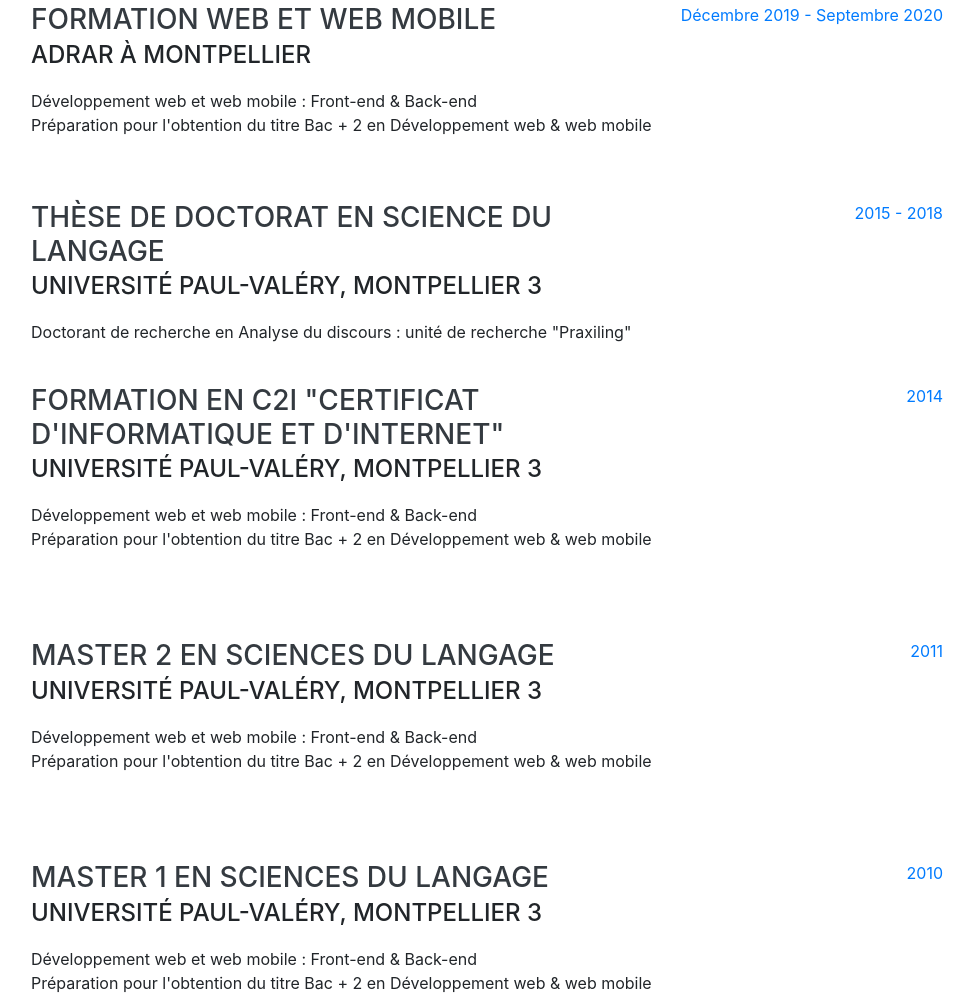
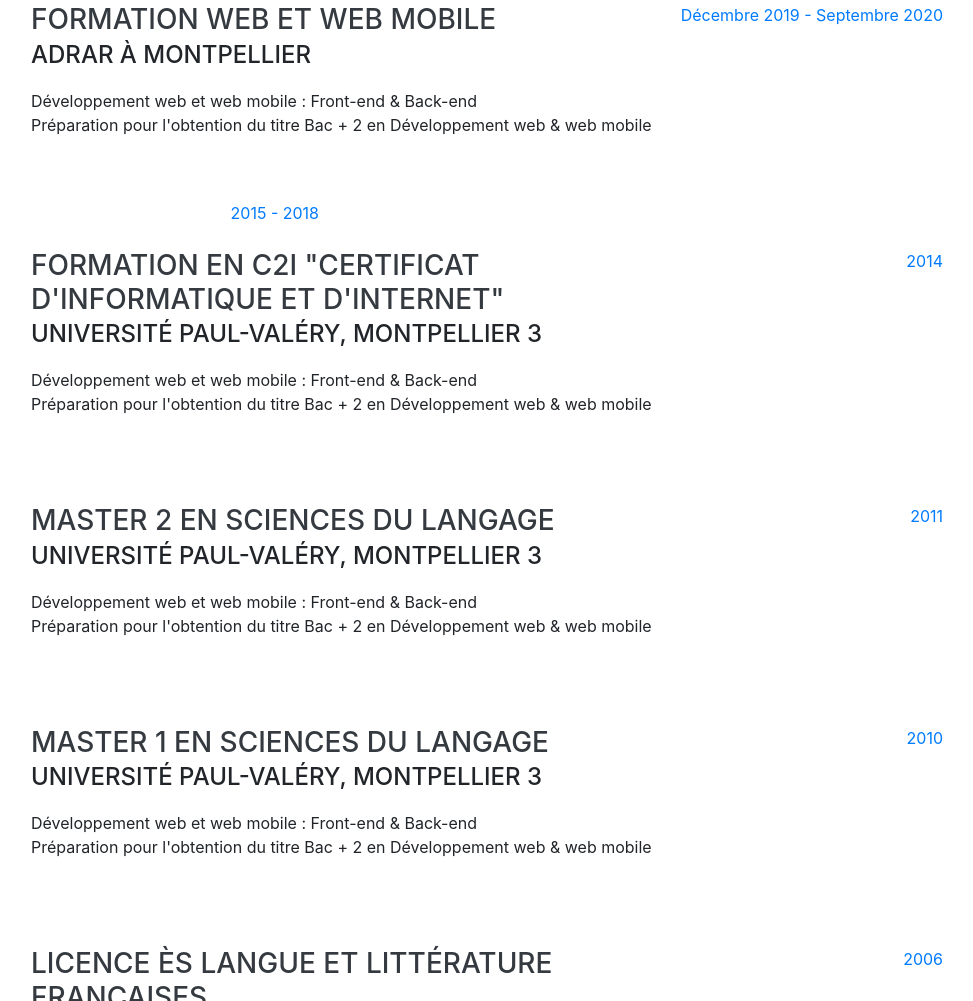
Before and after one commit to AssadAssaf/assadalassaf, a website with bundled scripts: page index.html in a window 1280 px wide. Shown: the part 1733-2734 px from the top of the page, without its empty margins (289-1262 px from the left). Built offline with nearby package versions, Linux system fonts and the light colour scheme; a web font is replaced by a local one.

Commit message:
Update index.html

```diff
--- a/index.html
+++ b/index.html
@@ -188,11 +188,7 @@
         </div>
 
         <div class="resume-item d-flex flex-column flex-md-row justify-content-between">
-          <div class="resume-content">
-            <h3 class="mb-0">Thèse de doctorat en Science du langage</h3>
-            <div class="subheading mb-3">Université Paul-Valéry, Montpellier 3</div>
-            <p>Doctorant de recherche en Analyse du discours : unité de recherche "Praxiling" </p>
-          </div>
+
           <div class="resume-date text-md-right">
             <span class="text-primary">2015 - 2018</span>
           </div>
```
